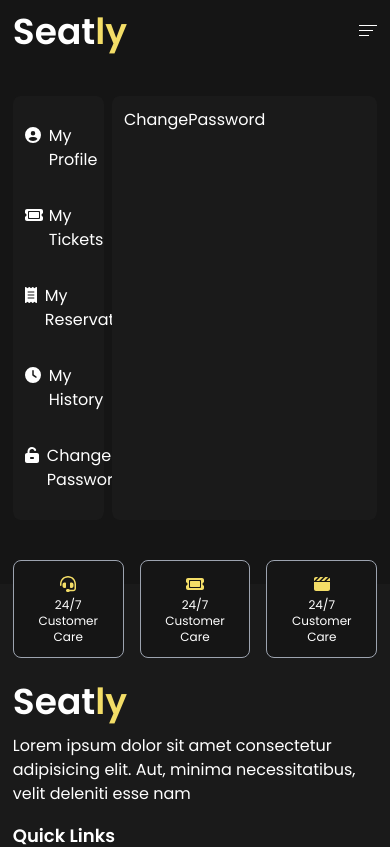
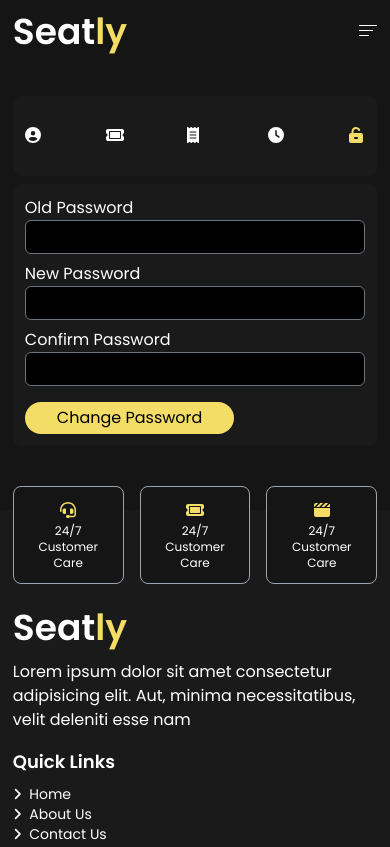
Before and after one commit to srijalpudasaini/cinema-ticket-booking, a React (Vite) app in the folder frontend/: page /user/change-password in a window 390 px wide. Shown: the top 847 px of the page. Built offline with nearby package versions, Linux system fonts and the light colour scheme.

Commit message:
User pages completed

```diff
--- a/frontend/src/components/AdminSidebar.jsx
+++ b/frontend/src/components/AdminSidebar.jsx
@@ -2,7 +2,13 @@ import React from 'react'
 
 const AdminSidebar = () => {
   return (
-    <div>AdminSidebar</div>
+    <>
+      <aside className='sidebar bg-[#1A1A1A] fixed h-screen w-1/5 top-0 overflow-auto'>
+        <div className="logo">
+          <h2 className="text-2xl">Seatly</h2>
+        </div>
+      </aside>
+    </>
   )
 }
 
--- a/frontend/src/components/UserSidebar.jsx
+++ b/frontend/src/components/UserSidebar.jsx
@@ -1,51 +1,62 @@
 import { faClock, faReceipt, faTicket, faUnlockKeyhole, faUserCircle } from '@fortawesome/free-solid-svg-icons'
 import { FontAwesomeIcon } from '@fortawesome/react-fontawesome'
 import React from 'react'
-import { Link } from 'react-router'
+import { Link, useLocation } from 'react-router'
 
 const UserSidebar = () => {
+    const location = useLocation();
     return (
         <>
             <div className="sidebar rounded-lg bg-[#1A1A1A] p-3">
-                <ul>
+                <ul className='max-md:flex max-md:gap-4 max-md:justify-between'>
                     <li className='py-4'>
-                        <Link to='/user/profile' className='flex gap-2'>
+                        <Link to='/user' className={`flex gap-2 ${location.pathname == '/user' || location.pathname == '/user/'  ? 'text-main' : ''}`}>
                             <div className="w-4">
                                 <FontAwesomeIcon icon={faUserCircle} />
                             </div>
-                            My Profile
+                            <span className='max-md:hidden'>
+                                My Profile
+                            </span>
                         </Link>
                     </li>
                     <li className='py-4'>
-                        <Link to='/user/tickets' className='flex gap-2'>
+                        <Link to='/user/tickets' className={`flex gap-2 ${location.pathname == '/user/tickets' ? 'text-main' : ''}`}>
                             <div className="w-4">
                                 <FontAwesomeIcon icon={faTicket} />
                             </div>
-                            My Tickets
+                            <span className='max-md:hidden'>
+                                My Tickets
+                            </span>
                         </Link>
                     </li>
                     <li className='py-4'>
-                        <Link to='/user/reservations' className='flex gap-2'>
+                        <Link to='/user/reservations' className={`flex gap-2 ${location.pathname == '/user/reservations' ? 'text-main' : ''}`}>
                             <div className="w-4">
                                 <FontAwesomeIcon icon={faReceipt} />
                             </div>
-                            My Reservations
+                            <span className='max-md:hidden'>
+                                My Reservations
+                            </span>
                         </Link>
                     </li>
                     <li className='py-4'>
-                        <Link to='/user/history' className='flex gap-2'>
+                        <Link to='/user/history' className={`flex gap-2 ${location.pathname == '/user/history' ? 'text-main' : ''}`}>
                             <div className="w-4">
                                 <FontAwesomeIcon icon={faClock} />
                             </div>
-                            My History
+                            <span className='max-md:hidden'>
+                                My History
+                            </span>
                         </Link>
                     </li>
                     <li className='py-4'>
-                        <Link to='/user/change-password' className='flex gap-2'>
+                        <Link to='/user/change-password' className={`flex gap-2 ${location.pathname == '/user/change-password' ? 'text-main' : ''}`}>
                             <div className="w-4">
                                 <FontAwesomeIcon icon={faUnlockKeyhole} />
                             </div>
-                            Change Password
+                            <span className='max-md:hidden'>
+                                Change Password
+                            </span>
                         </Link>
                     </li>
                 </ul>
--- a/frontend/src/main.jsx
+++ b/frontend/src/main.jsx
@@ -52,7 +52,7 @@ const router = createBrowserRouter([
             element:<Reservation/>
           },
           {
-            path:'profile',
+            path:'',
             element:<Profile/>
           },
           {
--- a/frontend/src/routes/layouts/UserLayout.jsx
+++ b/frontend/src/routes/layouts/UserLayout.jsx
@@ -6,8 +6,8 @@ const UserLayout = () => {
     return (
         <>
             <div className="container my-8">
-                <div className="flex gap-2">
-                    <div className="w-1/4">
+                <div className="flex gap-2 max-md:flex-col">
+                    <div className="md:w-[30%] lg:w-1/4">
                         <UserSidebar />
                     </div>
                     <div className="rounded-lg bg-[#1A1A1A] flex-1 p-3">
--- a/frontend/src/routes/user/ChangePassword.jsx
+++ b/frontend/src/routes/user/ChangePassword.jsx
@@ -2,7 +2,37 @@ import React from 'react'
 
 const ChangePassword = () => {
   return (
-    <div>ChangePassword</div>
+    <>
+      <div className="grid gap-2 grid-cols-1 md:grid-cols-2">
+        <div className="">
+          <label htmlFor="opassword">Old Password</label>
+          <input
+            type="password"
+            name="opassword"
+            className="w-full outline-none border border-gray-500 rounded-md bg-black p-1"
+          />
+        </div>
+        <div className="">
+          <label htmlFor="password">New Password</label>
+          <input
+            type="password"
+            name="password"
+            className="w-full outline-none border border-gray-500 rounded-md bg-black p-1"
+          />
+        </div>
+        <div className="">
+          <label htmlFor="cpassword">Confirm Password</label>
+          <input
+            type="password"
+            name="cpassword"
+            className="w-full outline-none border border-gray-500 rounded-md bg-black p-1"
+          />
+        </div>
+      </div>
+      <button className="py-1 px-8 inline-block mt-4 text-black rounded-full bg-main">
+        Change Password
+      </button>
+    </>
   )
 }
 
--- a/frontend/src/routes/user/History.jsx
+++ b/frontend/src/routes/user/History.jsx
@@ -2,7 +2,20 @@ import React from 'react'
 
 const History = () => {
   return (
-    <div>History</div>
+    <div className="overflow-auto">
+        <table className='w-full text-nowrap'>
+          <tr className='border-b text-main'>
+            <td>Show Details</td>
+            <td>Date</td>
+            <td>Quantity</td>
+          </tr>
+          <tr>
+            <td>Show Details</td>
+            <td>Date</td>
+            <td>Quantity</td>
+          </tr>
+        </table>
+      </div>
   )
 }
 
--- a/frontend/src/routes/user/Profile.jsx
+++ b/frontend/src/routes/user/Profile.jsx
@@ -2,7 +2,40 @@ import React from 'react'
 
 const Profile = () => {
   return (
-    <div>Profile</div>
+    <>
+      <div className="grid gap-2 grid-cols-1 md:grid-cols-2">
+        <div className="">
+          <label htmlFor="name">Full Name</label>
+          <input
+            type="text"
+            name="name"
+            className="w-full outline-none border border-gray-500 rounded-md bg-black p-1"
+            value="Srijal Pudasaini"
+          />
+        </div>
+        <div className="">
+          <label htmlFor="number">Phone</label>
+          <input
+            type="number"
+            name="number"
+            className="w-full outline-none border border-gray-500 rounded-md bg-black p-1"
+            value="9810008986"
+          />
+        </div>
+        <div className="">
+          <label htmlFor="name">Email</label>
+          <input
+            type="email"
+            name="email"
+            className="w-full outline-none border border-gray-500 rounded-md bg-black p-1"
+            value="srijalpudasaini89@gmail.com"
+          />
+        </div>
+      </div>
+      <button className="py-1 px-8 inline-block mt-4 text-black rounded-full bg-main">
+        Save
+      </button>
+    </>
   )
 }
 
--- a/frontend/src/routes/user/Reservation.jsx
+++ b/frontend/src/routes/user/Reservation.jsx
@@ -2,9 +2,24 @@ import React from 'react'
 
 const Reservation = () => {
   return (
-    <>
-        My Reservations
-    </>
+    <div className="overflow-auto">
+        <table className='w-full text-nowrap'>
+          <tr className='border-b text-main'>
+            <td>Show Details</td>
+            <td>Date</td>
+            <td>Quantity</td>
+            <td>Price</td>
+            <td>Total</td>
+          </tr>
+          <tr>
+            <td>Show Details</td>
+            <td>Date</td>
+            <td>Quantity</td>
+            <td>Price</td>
+            <td>Total</td>
+          </tr>
+        </table>
+      </div>
   )
 }
 
--- a/frontend/src/routes/user/Tickets.jsx
+++ b/frontend/src/routes/user/Tickets.jsx
@@ -2,7 +2,30 @@ import React from 'react'
 
 const Tickets = () => {
   return (
-    <div>Tickets</div>
+    <>
+      <div className="overflow-auto">
+        <table className='w-full text-nowrap'>
+          <tr className='border-b text-main'>
+            <td>Movie</td>
+            <td>Date</td>
+            <td>Time</td>
+            <td>Hall</td>
+            <td>Seat</td>
+            <td>Price</td>
+            <td>Ticket</td>
+          </tr>
+          <tr>
+            <td>Movie</td>
+            <td>Date</td>
+            <td>Time</td>
+            <td>Hall</td>
+            <td>Seat</td>
+            <td>Price</td>
+            <td>Ticket</td>
+          </tr>
+        </table>
+      </div>
+    </>
   )
 }
 
```
